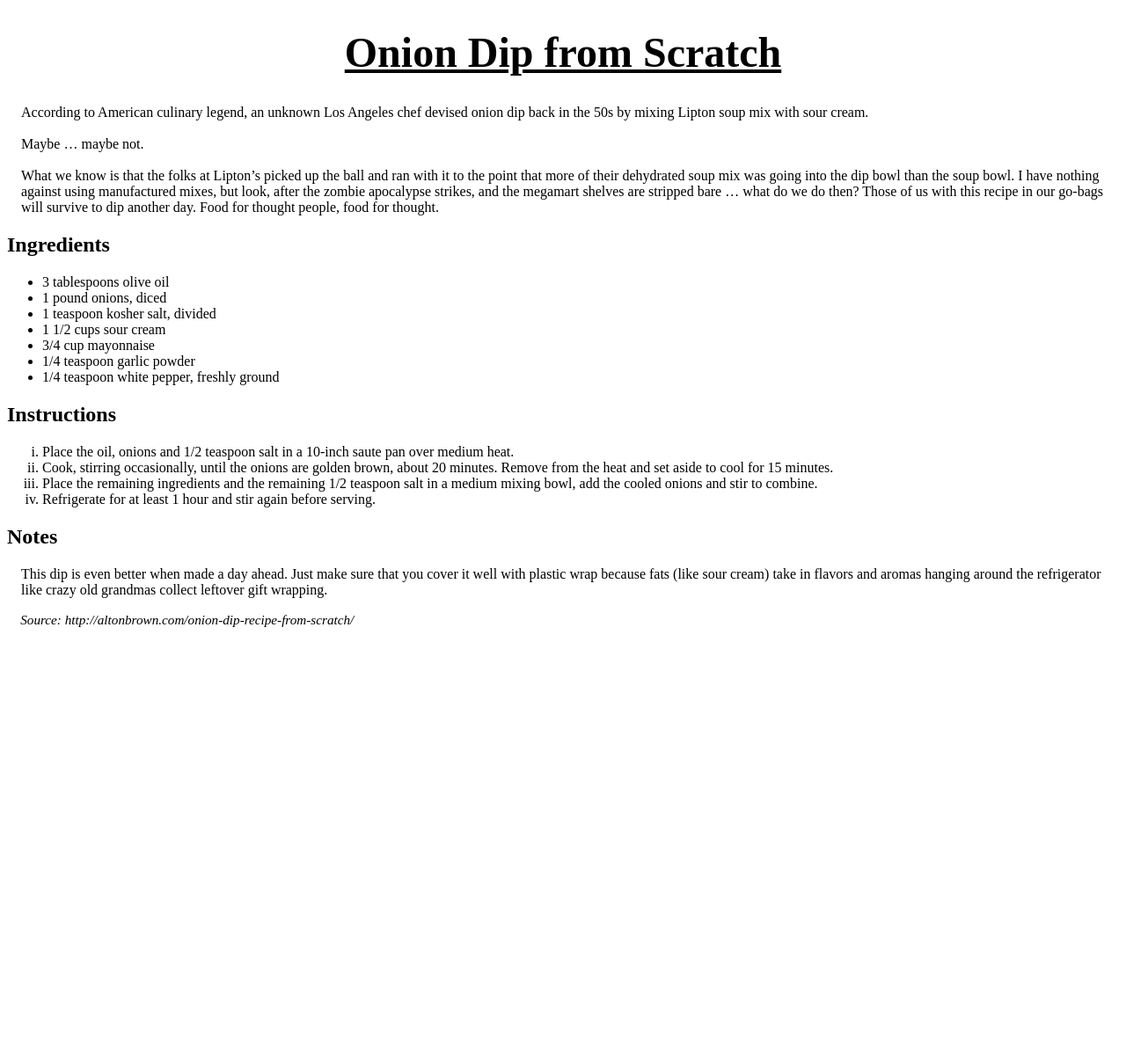
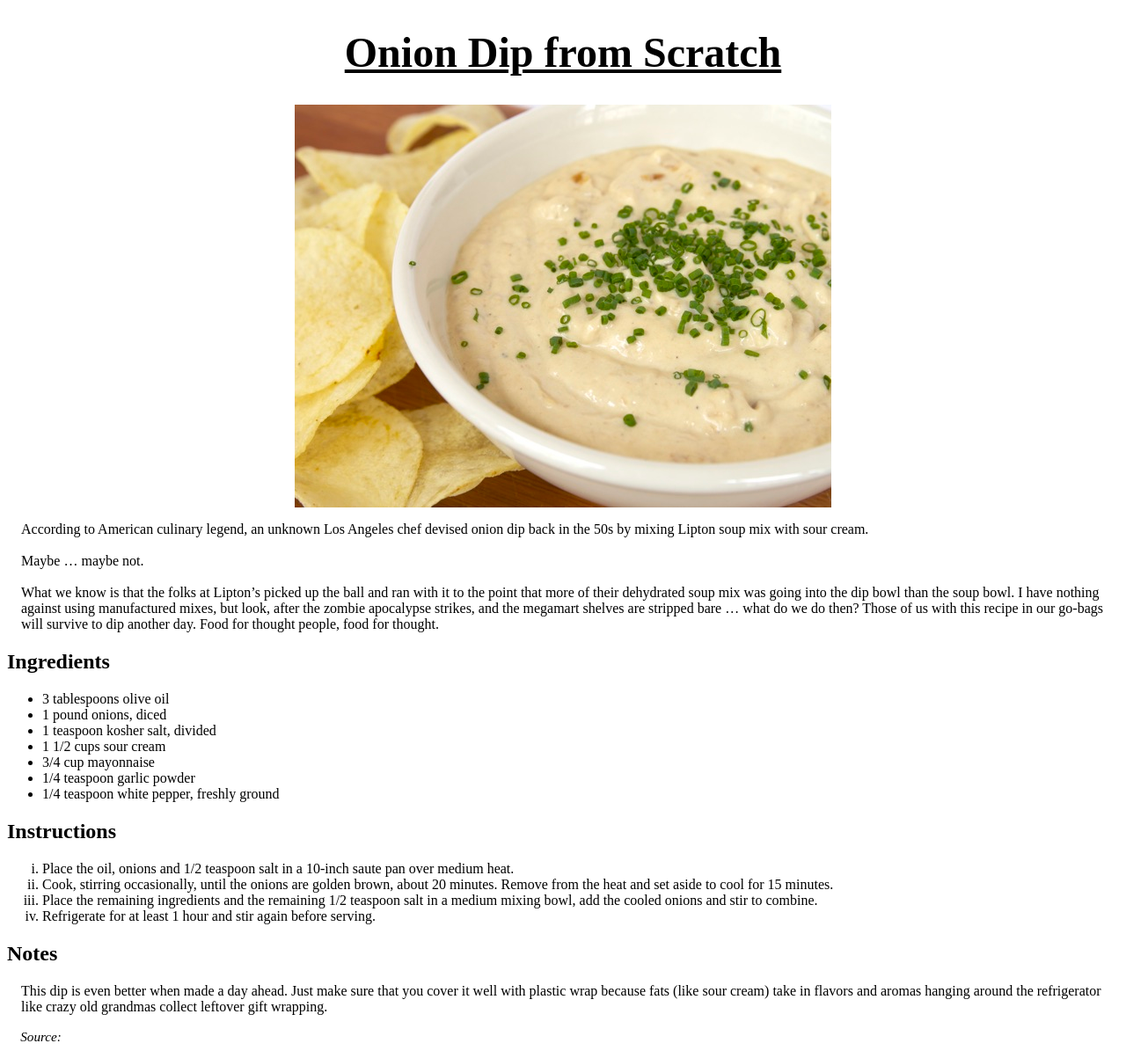
Before and after one commit to bintersc/MI349FS15, a PHP site: page /week2/recipe.html in a window 1280 px wide. Shown: the whole page at 88% size. Before the commit the page ends 713 px from the top, so only its background shows below. Run offline with PHP 8.4, Linux system fonts and the light colour scheme.

Commit message:
Adding an image/styling for it

```diff
--- a/week2/recipe.css
+++ b/week2/recipe.css
@@ -13,3 +13,9 @@
 	margin-left: 1em;
 	margin-right: 1em;
 }
+
+img {
+	display: block;
+	margin-left: auto;
+	margin-right: auto;
+}
--- a/week2/recipe.html
+++ b/week2/recipe.html
@@ -7,6 +7,7 @@
 	</head>
 	<body>
 		<h1 id="pageTitle">Onion Dip from Scratch</h1>
+		<img src="french-onion-dip.jpg" alt="French Onion Dip"/>
 		<p>According to American culinary legend, an unknown Los Angeles chef devised onion dip back in the 50s by mixing Lipton soup mix with sour cream.
 		<br><br>Maybe … maybe not.<br><br>What we know is that the folks at Lipton’s picked up the ball and ran with it to the point that more of their dehydrated soup mix
 		was going into the dip bowl than the soup bowl. I have nothing against using manufactured mixes, but look, after the zombie apocalypse strikes, and the
@@ -32,6 +33,6 @@
 		<h2>Notes</h2>
 		<p>This dip is even better when made a day ahead. Just make sure that you cover it well with plastic wrap because fats (like sour cream)
 		take in flavors and aromas hanging around the refrigerator like crazy old grandmas collect leftover gift wrapping.</p>
-		<p id="refPara">Source: http://altonbrown.com/onion-dip-recipe-from-scratch/</p>
+		<p id="refPara">Source: <a href="http://altonbrown.com/onion-dip-recipe-from-scratch/"</a></p>
 	</body>
 </html>
```
Also changed, not shown: week2/french-onion-dip.jpg (added).
